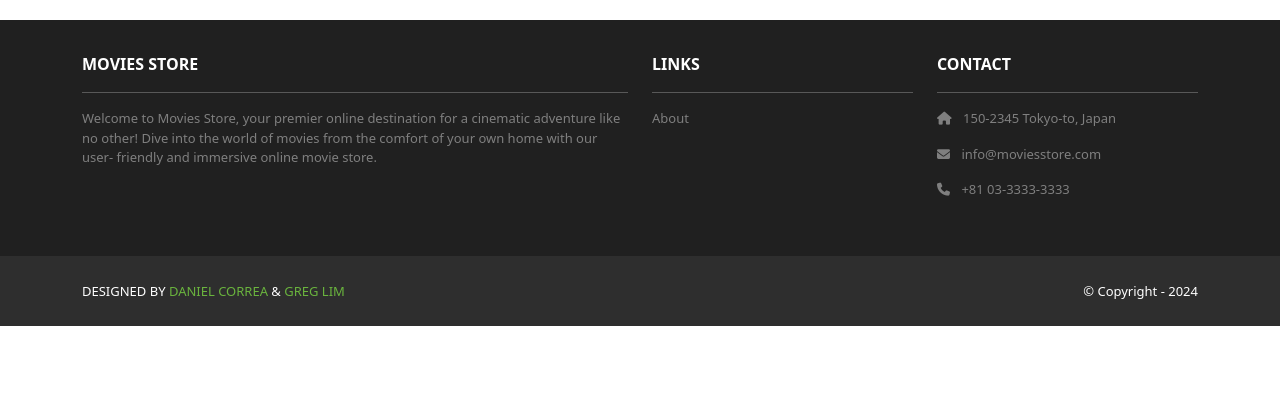
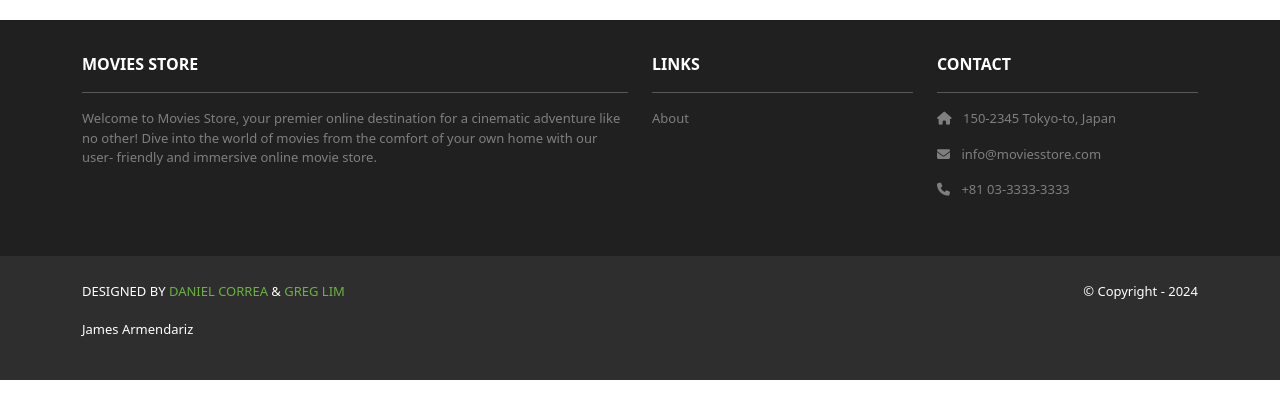
Before and after one commit to james-armendariz/moviesstore, a Django app: template cart/templates/cart/index.html in a window 1280 px wide. Shown: the part 309-728 px from the top of the page. Run offline with Django 5.2, Linux system fonts and the light colour scheme; the template is opened without the code that fills it, so the values that code supplies are empty; some libraries are stand-ins or nearby versions.

Commit message:
practice commit

```diff
--- a/moviesstore/templates/base.html
+++ b/moviesstore/templates/base.html
@@ -108,6 +108,7 @@
             target="_blank">DANIEL CORREA</a> &
             <a href="https://www.x.com/greglim81"
             target="_blank">GREG LIM</a>
+            <p>James Armendariz</p>
           </span>
         </div>
         <div class="text-white">
```
